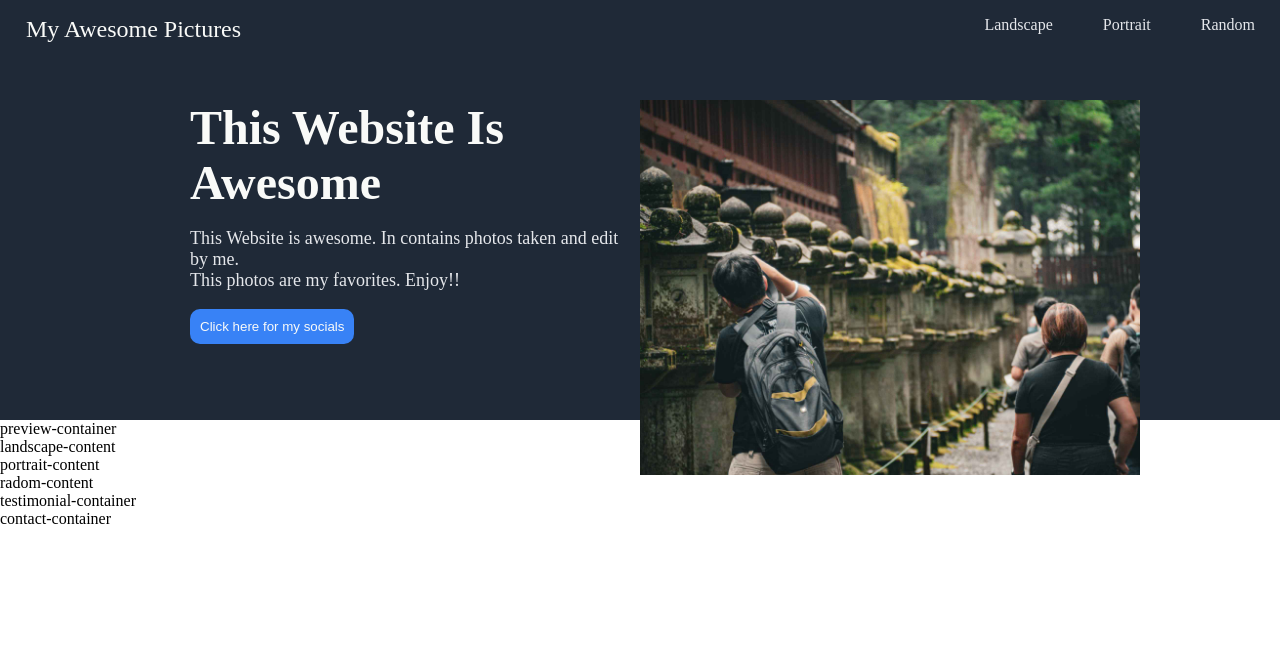
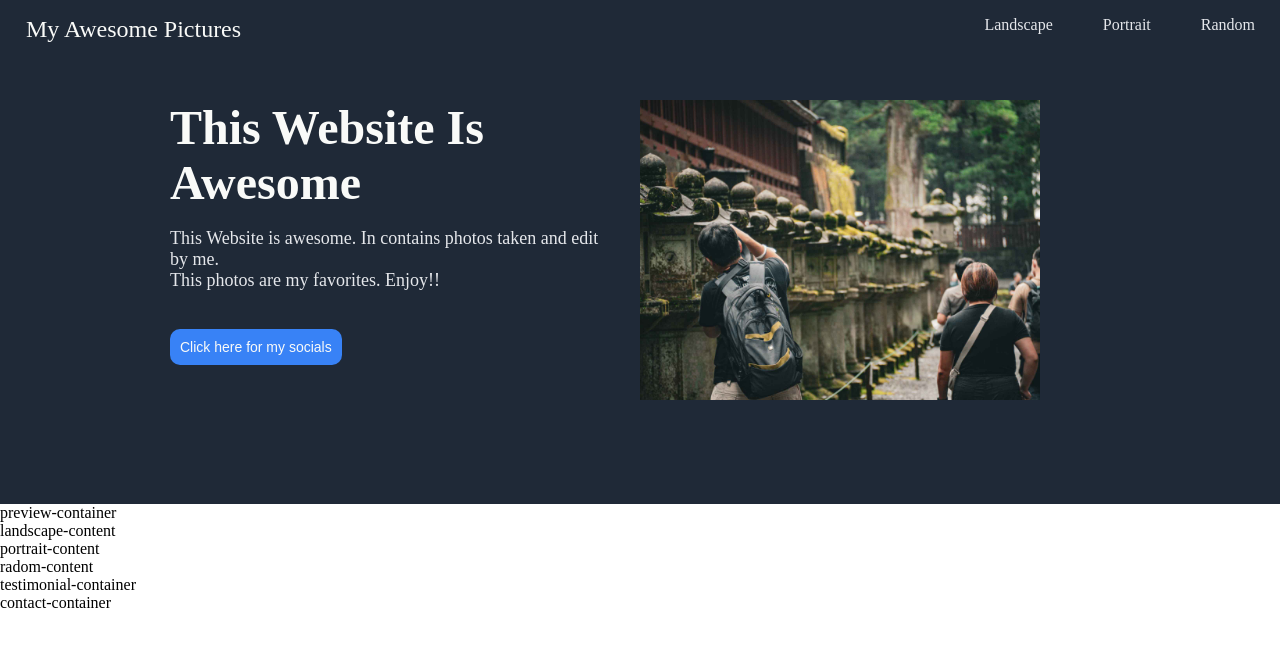
Before and after one commit to ZikValencia/myAwsomePictures, a plain HTML site: page index.html in a window 1280 px wide. Drawn offline with Linux system fonts and the light colour scheme.

Commit message:
style adjuestments for hero section

```diff
--- a/css/style.css
+++ b/css/style.css
@@ -41,15 +41,17 @@ nav {
 }
 .hero-container {
     background-color: #1F2937;
-    height: 40vh;
+    height: auto;
     display: flex;
     flex-wrap: wrap;
     flex-direction: row;
     justify-content: center;
     padding-top: 100px;
+    padding-bottom: 100px;
 }
 .hero-content {
     width: 450px;
+    padding-right: 20px;
 }
 .hero-content p{
     font-size: 18px;
@@ -67,10 +69,12 @@ nav {
 button {
     background-color: #3882F6;
     color: #F9FAF8;
+    font-size: 14px;
     border-radius: 10px;
     padding: 10px;
     border-color: none;
-    border:none
+    border:none;
+    margin-top: 20px;
 }
 
 button:hover {
--- a/index.html
+++ b/index.html
@@ -29,7 +29,7 @@
                 <button>Click here for my socials</button>
             </div>
             <div class="hero-content">
-                <img src="src/ZIK00623.jpg" alt="imag of a person taking a picture of stone statues" width="500px" height="auto">
+                <img src="src/ZIK00623.jpg" alt="imag of a person taking a picture of stone statues" width="400px" height="auto">
             </div>
         </div>
         <div class="preview-container">
```
